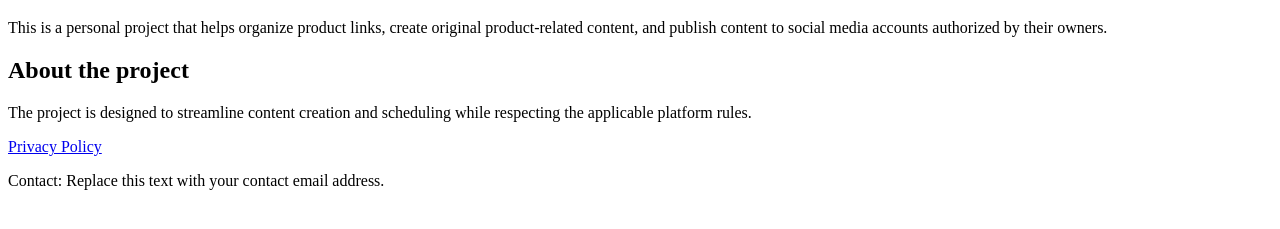
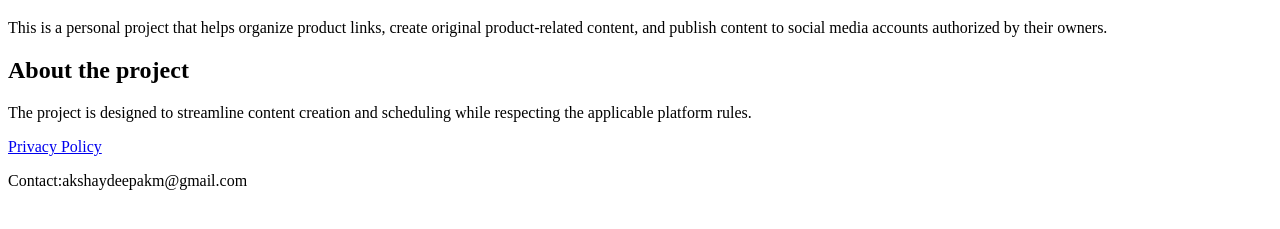
Before and after one commit to akshaydeepakm44/amazon-automation-site, a plain HTML site: page index.html in a window 1280 px wide. Shown: the part 61-290 px from the top of the page. Drawn offline with Linux system fonts and the light colour scheme.

Commit message:
Update contact email address in index.html

```diff
--- a/index.html
+++ b/index.html
@@ -21,7 +21,7 @@
       scheduling while respecting the applicable platform rules.
     </p>
     <p><a href="privacy.html">Privacy Policy</a></p>
-    <p>Contact: Replace this text with your contact email address.</p>
+    <p>Contact:akshaydeepakm@gmail.com</p>
   </main>
 </body>
 </html>
```
